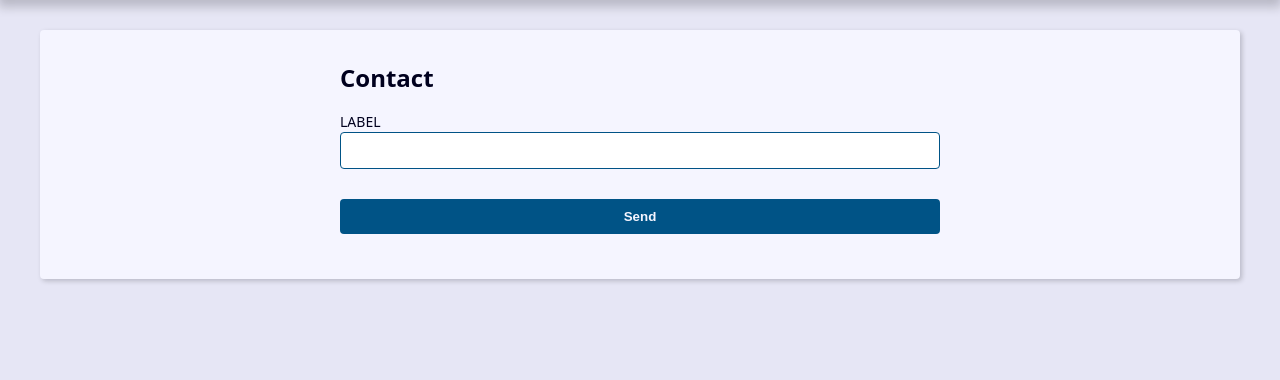
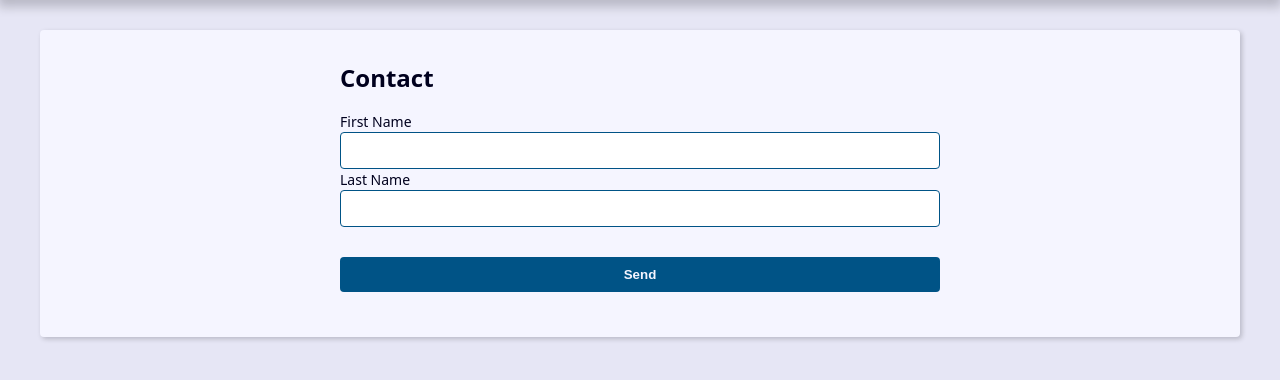
Before and after one commit to brunohouse/PROJETO_AGENDA_DJANGO_26, a Django app: page /contact/create/ in a window 1280 px wide. Shown: the part 239-619 px from the top of the page. Run offline with Django 5.2, Linux system fonts and the light colour scheme.

Commit message:
FIM DA AULA 481 - Usando request.method e request.POST para saber quando o formulário é postado

```diff
--- a/contact/templates/contact/create.html
+++ b/contact/templates/contact/create.html
@@ -6,7 +6,7 @@
     <h2>Contact</h2>
 
     <form
-      action=""
+      action="{% url "contact:create" %}"
       method="POST"
       enctype="multipart/form-data"
     >
@@ -14,8 +14,10 @@
       <div class="form-content">
         <div class="form-group">
 
-          <label for="id_first_name">LABEL</label>
+          <label for="id_first_name">First Name</label>
           <input type="text" name="first_name" maxlength="255" id="id_first_name">
+          <label for="id_last_name">Last Name</label>
+          <input type="text" name="last_name" maxlength="255" id="id_last_name">
 
         </div>
       </div>
--- a/contact/views/contact_forms.py
+++ b/contact/views/contact_forms.py
@@ -8,6 +8,11 @@ from contact.models import Contact
 # Create your views here.
 
 def create(request):
+    if request.method == 'POST':
+        print(request.method)
+        print(request.POST.get('first_name'))
+        print(request.POST.get('last_name'))
+
     context = {
 
     }
```
